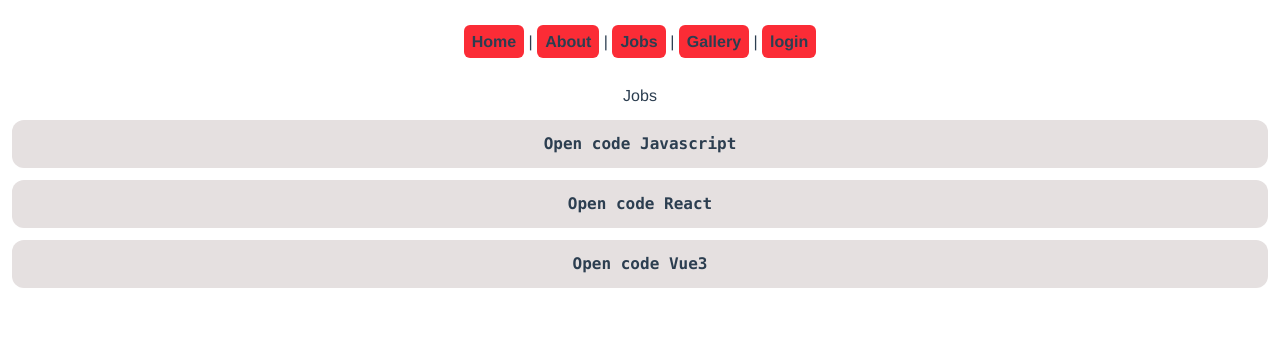
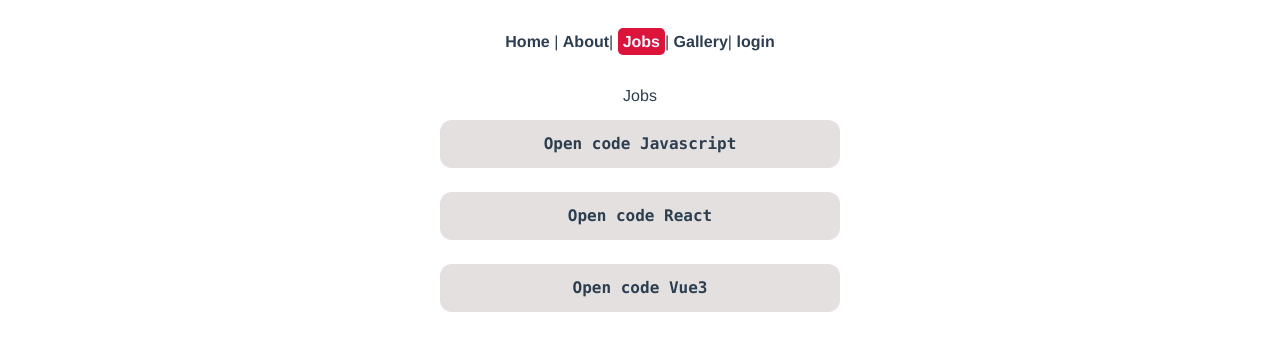
Before and after one commit to Manouchehrabdi/opencode-CLI, a Vue app: page /jobs in a window 1280 px wide. Shown: the top 350 px of the page. Built offline with nearby package versions, Linux system fonts and the light colour scheme.

Commit message:
Edit navbar graghic'

```diff
--- a/src/App.vue
+++ b/src/App.vue
@@ -1,25 +1,14 @@
 <template>
   <nav>
-    <router-link :class="navclass" to="/">Home</router-link> |
-    <router-link :class="navclass" to="/about">About</router-link>
-    |
-    <router-link :class="navclass" to="/jobs">Jobs</router-link>
-    |
-    <router-link :class="navclass" to="/gallery">Gallery</router-link>
-    |
-    <router-link :class="navclass" to="/login">login</router-link>
+    <router-link to="/">Home</router-link> |
+    <router-link to="/about">About</router-link>|
+    <router-link to="/jobs">Jobs</router-link>|
+    <router-link to="/gallery">Gallery</router-link>|
+    <router-link to="/login">login</router-link>
   </nav>
   <router-view />
 </template>
-<script>
-export default {
-  data() {
-    return {
-      navclass: "bg-red-500 rounded-md p-2 text-inherit hover:bg-blue-400",
-    };
-  },
-};
-</script>
+<script></script>
 <style>
 #app {
   font-family: Avenir, Helvetica, Arial, sans-serif;
@@ -38,7 +27,10 @@ nav a {
   color: #2c3e50;
 }
 
-/* nav a.router-link-exact-active {
-  color: #91252e;
-} */
+nav a.router-link-exact-active {
+  background: crimson;
+  color: aliceblue;
+  padding: 5px;
+  border-radius: 5px;
+}
 </style>
--- a/src/views/Jobs/Jobs.vue
+++ b/src/views/Jobs/Jobs.vue
@@ -1,8 +1,8 @@
 <template>
   <h1>Jobs</h1>
-  <div v-for="job in jobs" :key="job.id">
+  <div class="flex justify-center "  v-for="job in jobs" :key="job.id">
     <h2
-      class="font-mono font-bold bg-[#e5e0e0] p-3 rounded-xl m-3  ju cursor-pointer hover:bg-sky-300"
+      class="font-mono font-bold bg-[#e5e0e0] p-3 rounded-xl m-3  ju cursor-pointer hover:bg-red-400 w-100 items-center"
     >
       {{ job.title }}
     </h2>
```
